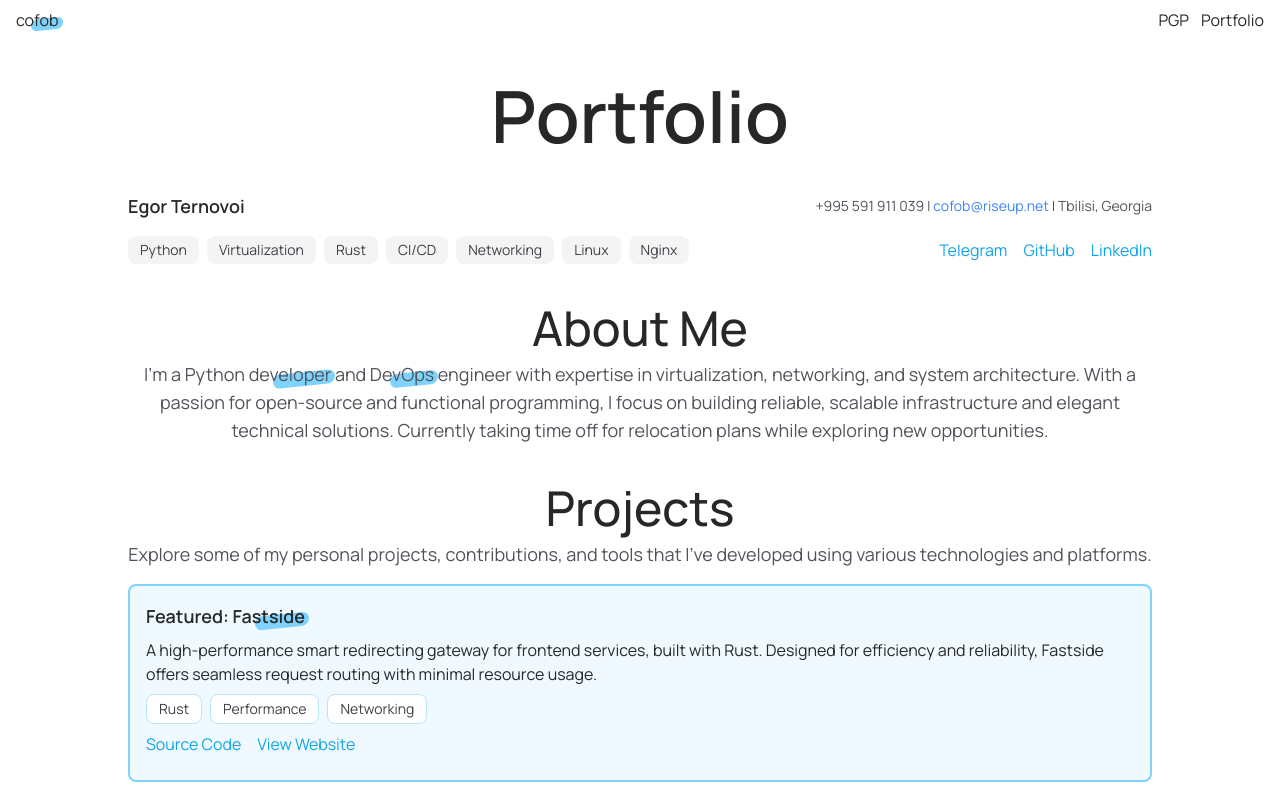
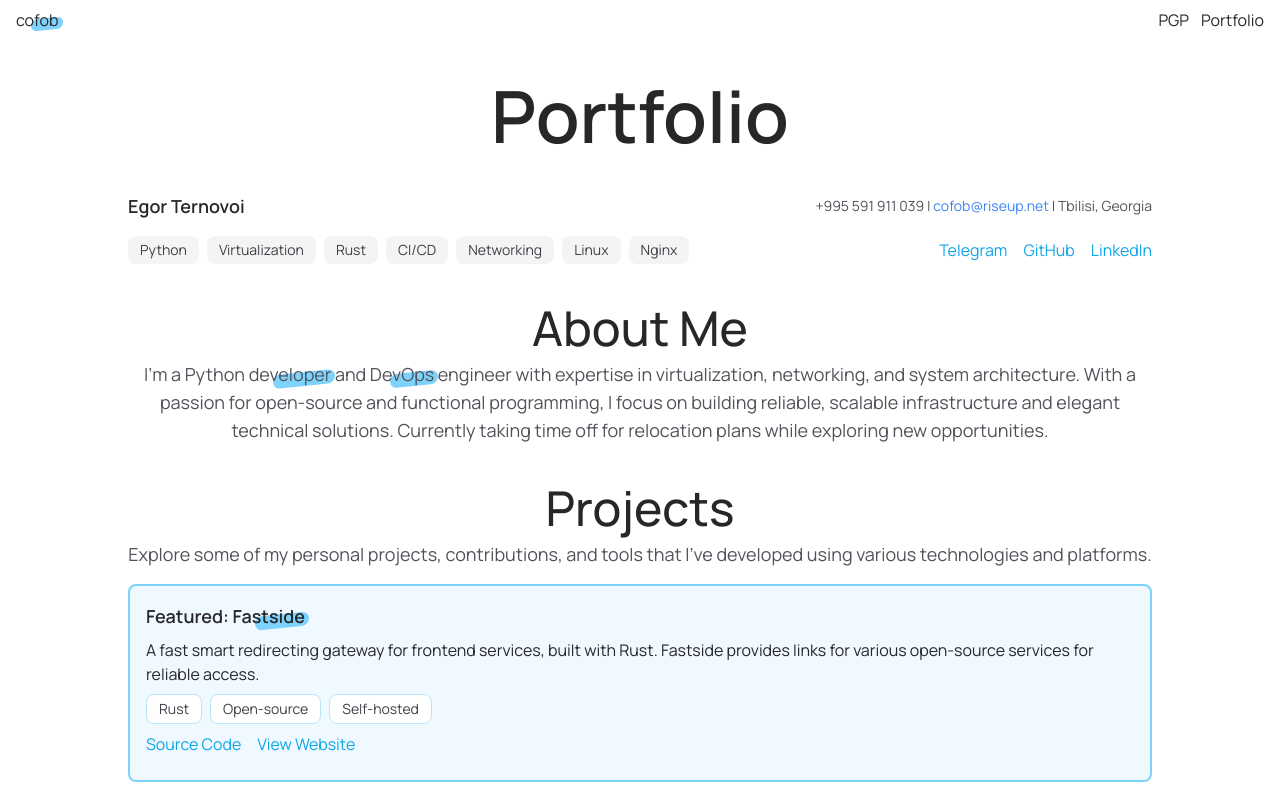
Before and after one commit to cofob/cofob.dev, a SvelteKit app: page /portfolio in a window 1280 px wide. Shown: the top 797 px of the page. Built offline with nearby package versions, Linux system fonts and the light colour scheme.

Commit message:
Update Fastside description

```diff
--- a/src/routes/portfolio/+page.svelte
+++ b/src/routes/portfolio/+page.svelte
@@ -71,13 +71,13 @@
 				Featured: <BlueLine>Fastside</BlueLine>
 			</div>
 			<div class="mb-2">
-				A high-performance smart redirecting gateway for frontend services, built with Rust.
-				Designed for efficiency and reliability, Fastside offers seamless request routing with minimal resource usage.
+				A fast smart redirecting gateway for frontend services, built with Rust.
+				Fastside provides links for various open-source services for reliable access.
 				<div class="mt-2">
 					<div class="flex flex-wrap gap-2 mb-2">
 						<Tag bg="bg-white" border="border border-sky-200">Rust</Tag>
-						<Tag bg="bg-white" border="border border-sky-200">Performance</Tag>
-						<Tag bg="bg-white" border="border border-sky-200">Networking</Tag>
+						<Tag bg="bg-white" border="border border-sky-200">Open-source</Tag>
+						<Tag bg="bg-white" border="border border-sky-200">Self-hosted</Tag>
 					</div>
 					<div class="flex gap-4 mt-2">
 						<a href="https://github.com/cofob/fastside" target="_blank" class="link">Source Code</a>
```
